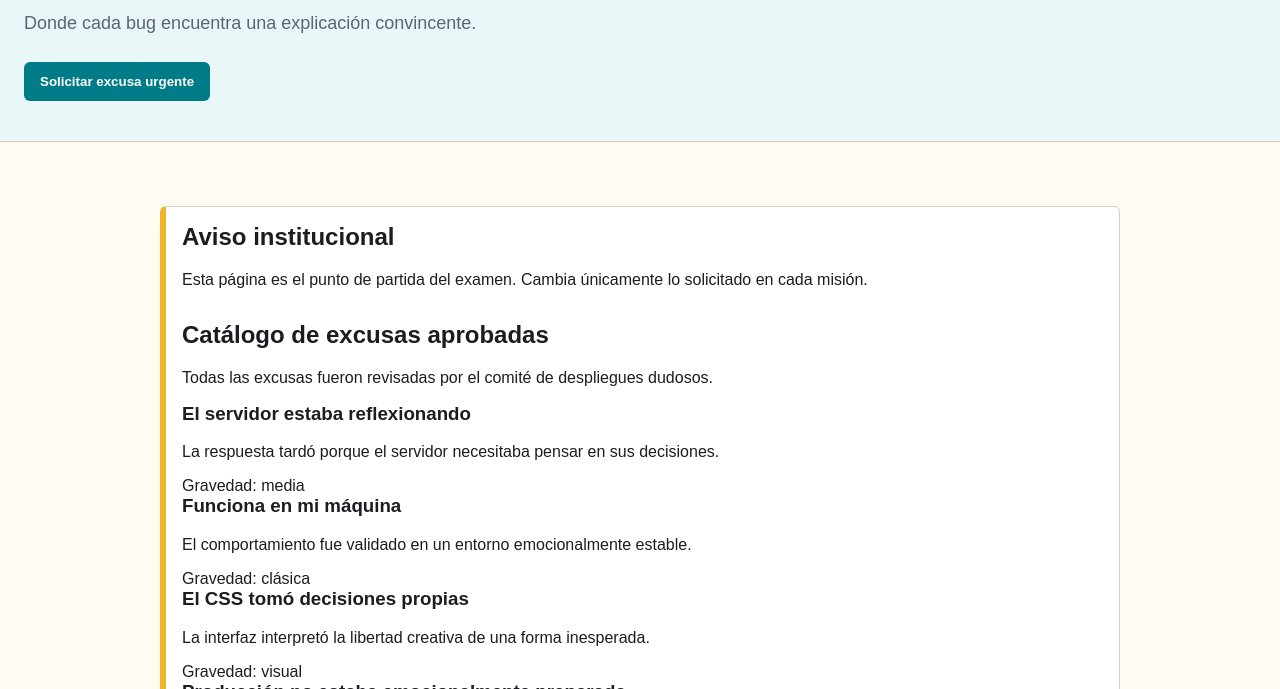
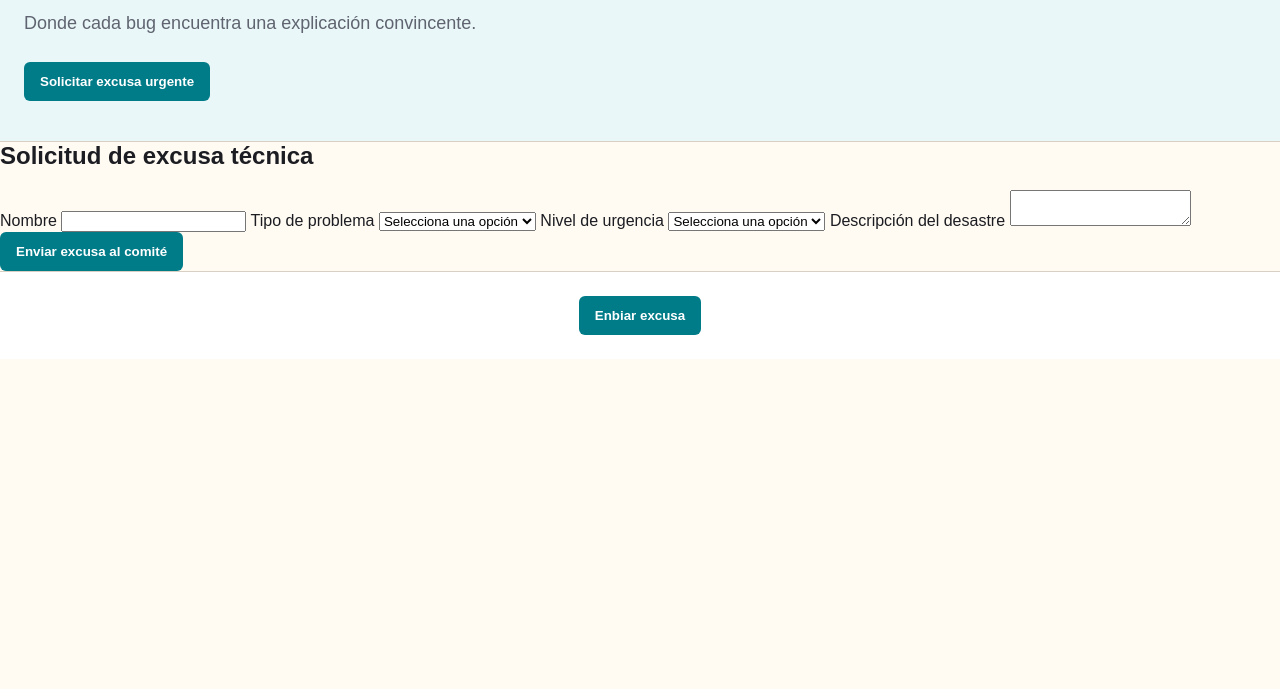
Before and after one commit to yaritxaduarte-arch/parcial3, a website: page index.html in a window 1280 px wide. Shown: the part 111-800 px from the top of the page. Drawn offline with Linux system fonts and the light colour scheme.

Commit message:
cambios7

```diff
--- a/index.html
+++ b/index.html
@@ -113,40 +113,41 @@
       </div>
     </header>
 
-    <main>
-      <section class="notice" aria-labelledby="aviso-inicial">
-        <h2 id="aviso-inicial">Aviso institucional</h2>
-        <p>Esta página es el punto de partida del examen. Cambia únicamente lo solicitado en cada misión.</p>
-            <section id="catalogo-excusas">
-        <h2>Catálogo de excusas aprobadas</h2>
-                <p class="catalogo-nota">Todas las excusas fueron revisadas por el comité de despliegues dudosos.</p>
+          <form id="formulario-excusa">
+        <h2>Solicitud de excusa técnica</h2>
 
-        <article class="excusa-card">
-          <h3>El servidor estaba reflexionando</h3>
-          <p>La respuesta tardó porque el servidor necesitaba pensar en sus decisiones.</p>
-          <span>Gravedad: media</span>
-        </article>
+        <label>
+          Nombre
+          <input type="text" name="nombre" required>
+        </label>
 
-        <article class="excusa-card">
-          <h3>Funciona en mi máquina</h3>
-          <p>El comportamiento fue validado en un entorno emocionalmente estable.</p>
-          <span>Gravedad: clásica</span>
-        </article>
+        <label>
+          Tipo de problema
+          <select name="tipo-problema" required>
+            <option value="">Selecciona una opción</option>
+            <option value="bug">Bug misterioso</option>
+            <option value="deploy">Deploy dramático</option>
+            <option value="css">CSS rebelde</option>
+          </select>
+        </label>
 
-        <article class="excusa-card">
-          <h3>El CSS tomó decisiones propias</h3>
-          <p>La interfaz interpretó la libertad creativa de una forma inesperada.</p>
-          <span>Gravedad: visual</span>
-        </article>
+        <label>
+          Nivel de urgencia
+          <select name="nivel-urgencia" required>
+            <option value="">Selecciona una opción</option>
+            <option value="baja">Baja</option>
+            <option value="media">Media</option>
+            <option value="alta">Alta</option>
+          </select>
+        </label>
 
-        <article class="excusa-card">
-          <h3>Producción no estaba emocionalmente preparada</h3>
-          <p>El despliegue llegó antes de que producción pudiera procesar el cambio.</p>
-          <span>Gravedad: urgente</span>
-        </article>
-      </section>
-      </section>
-    </main>
+        <label>
+          Descripción del desastre
+          <textarea name="descripcion-desastre" required></textarea>
+        </label>
+
+        <button type="submit">Enviar excusa al comité</button>
+      </form>
 
     <footer>
       <button id="boton-envio-rapido" type="button">Enbiar excusa</button>
```
